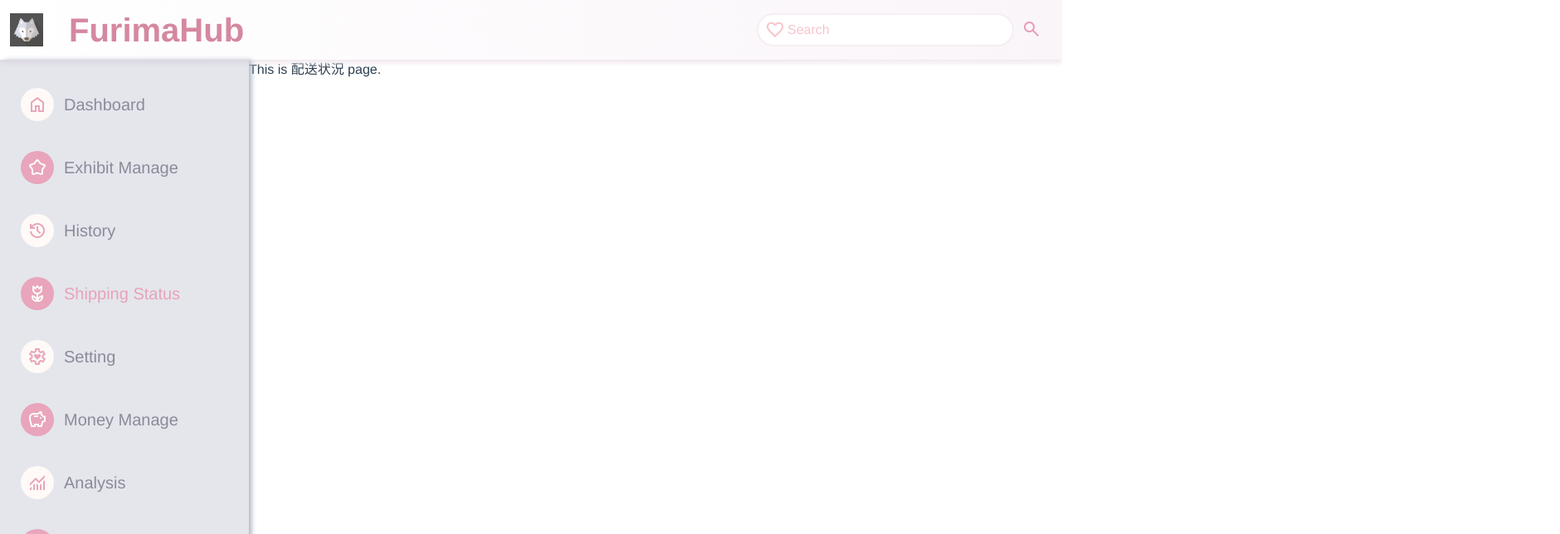
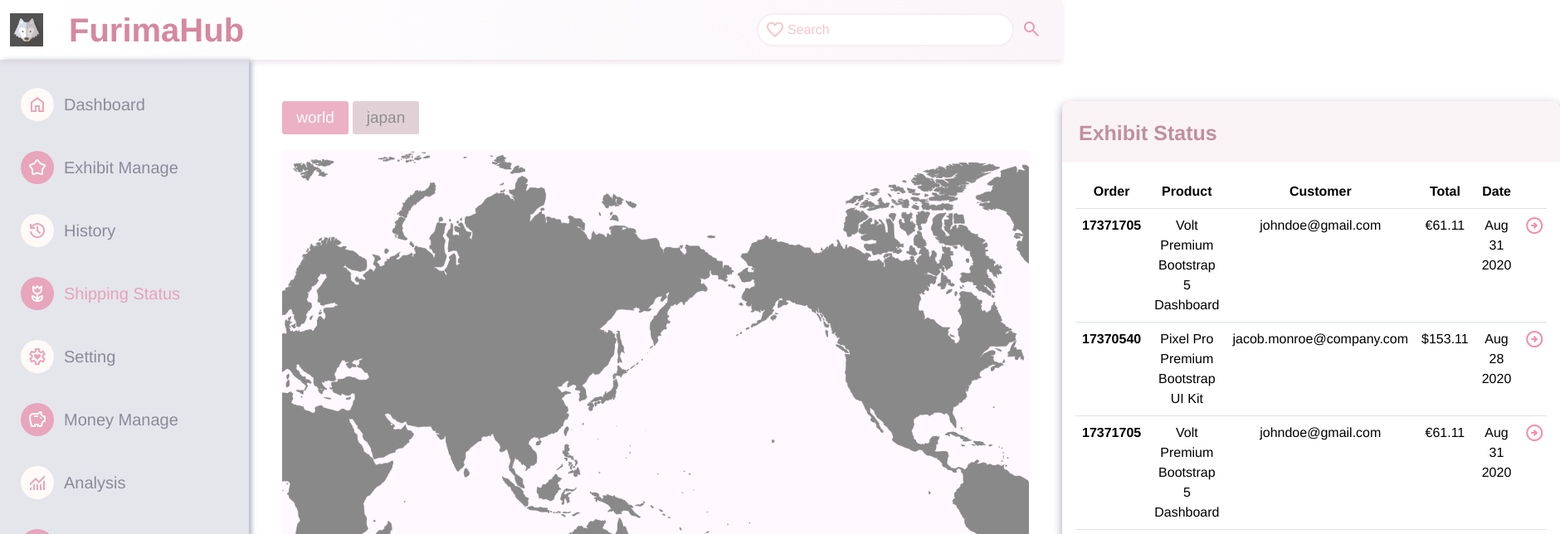
Before and after one commit to SAZO54/furimaHub-fronted, a Vue app: page /ship-status in a window 1280 px wide. Shown: the top 644 px of the page at 83% size, 1880 px wide, since content can reach past the window. Built offline with nearby package versions, Linux system fonts and the light colour scheme.

Commit message:
Create UI for ship status screen

```diff
--- /dev/null
+++ b/src/components/Base/TransactionTable.vue
@@ -0,0 +1,118 @@
+<template>
+  <div class="card component-card">
+    <div class="card-text">Exhibit Status</div>
+    <div class="card-body">
+      <div class="table-wrapper">
+        <table class="table">
+          <thead>
+              <tr>
+                <th scope="col">Order</th>
+                <th scope="col">Product</th>
+                <th scope="col">Customer</th>
+                <th scope="col">Total</th>
+                <th scope="col">Date</th>
+                <th scope="col"></th>
+              </tr>
+          </thead>
+          <tbody>
+            <tr>
+              <th scope="row">17371705</th>
+              <td>Volt Premium Bootstrap 5 Dashboard</td>
+              <td>johndoe@gmail.com</td>
+              <td>€61.11</td>
+              <td>Aug 31 2020</td>
+              <td><span class="material-symbols-outlined btn-detail">arrow_circle_right</span></td>
+            </tr>
+            <tr>
+              <th scope="row">17370540</th>
+              <td>Pixel Pro Premium Bootstrap UI Kit</td>
+              <td>jacob.monroe@company.com</td>
+              <td>$153.11</td>
+              <td>Aug 28 2020</td>
+              <td><span class="material-symbols-outlined btn-detail">arrow_circle_right</span></td>
+            </tr>
+            <tr>
+              <th scope="row">17371705</th>
+              <td>Volt Premium Bootstrap 5 Dashboard</td>
+              <td>johndoe@gmail.com</td>
+              <td>€61.11</td>
+              <td>Aug 31 2020</td>
+              <td><span class="material-symbols-outlined btn-detail">arrow_circle_right</span></td>
+            </tr>
+            <tr>
+              <th scope="row">17370540</th>
+              <td>Pixel Pro Premium Bootstrap UI Kit</td>
+              <td>jacob.monroe@company.com</td>
+              <td>$153.11</td>
+              <td>Aug 28 2020</td>
+              <td><span class="material-symbols-outlined btn-detail">arrow_circle_right</span></td>
+            </tr>
+            <tr>
+              <th scope="row">17371705</th>
+              <td>Volt Premium Bootstrap 5 Dashboard</td>
+              <td>johndoe@gmail.com</td>
+              <td>€61.11</td>
+              <td>Aug 31 2020</td>
+              <td><span class="material-symbols-outlined btn-detail">arrow_circle_right</span></td>
+            </tr>
+            <tr>
+              <th scope="row">17370540</th>
+              <td>Pixel Pro Premium Bootstrap UI Kit</td>
+              <td>jacob.monroe@company.com</td>
+              <td>$153.11</td>
+              <td>Aug 28 2020</td>
+              <td><span class="material-symbols-outlined btn-detail">arrow_circle_right</span></td>
+            </tr>
+            <!-- Additional rows... -->
+          </tbody>
+        </table>
+      </div>
+    </div>
+  </div>
+</template>
+
+<style scoped>
+.card {
+  width: 600px;
+  height: 740px;
+  margin-top: 50px;
+  box-shadow: 0 4px 12px #A0A3B4;
+  position: relative;
+}
+
+.card-text {
+  background-color: #FAF3F6;
+  border-radius: 10px 10px 0 0;
+  border-bottom: #B2B8C6;
+  color: #bf8f9f;
+  font-weight: bold;
+  font-size: 25px;
+  text-align: left;
+  padding: 20px 15px 15px 20px;
+}
+
+.component-card {
+  border-radius: 10px;
+  color: #D06179;
+  border: #B2B8C6;
+}
+
+.table-wrapper {
+  width: 100%;
+  max-height: 635px;
+  overflow-x: auto;
+  overflow-y: auto;
+}
+
+.bi-heart.active {
+  color: #E83E8C;
+}
+
+.btn-detail {
+  color: #f78aa9;
+}
+
+.btn-detail:hover, .btn-detail:active, .btn-detail:focus {
+  color: #f777a0;
+}
+</style>
--- a/src/components/ShipStatus.vue
+++ b/src/components/ShipStatus.vue
@@ -1,9 +1,106 @@
 <script setup>
+import { ref } from 'vue';
+import TransactionTable from './Base/TransactionTable.vue';
+
+// const transactions = ref([
+//   { id: '1', name: 'Item A', status: 'Packing', destination: 'USA', platform: 'Mercari' },
+//   // add more items
+// ]);
+// const fields = ['id', 'name', 'status', 'destination', 'platform'];
+
+/**
+ * map button
+ */
+const worldActive = ref(true);
+
+function mapTabSwitch() {
+  worldActive.value = !worldActive.value;
+}
+
+console.log("worldActive", worldActive.value);
+
 </script>
 
 <template>
-  <p>This is 配送状況 page.</p>
+  <div class="flex">
+    <div>
+      <div class="ship-container" v-if="worldActive">
+        <div class="flex">
+          <button class="btn btn-pink" @click="mapTabSwitch">world</button>
+          <button class="btn disabled-btn jp-btn" @click="mapTabSwitch">japan</button>
+        </div>
+        <div class="map-container" v-if="worldActive">
+          <img src="@/assets/world.png" alt="World Image" class="world-img"/>
+        </div>
+      </div>
+      <div class="ship-container" v-else>
+        <div class="flex">
+          <button class="btn disabled-btn" @click="mapTabSwitch">world</button>
+          <button class="btn btn-pink jp-btn" @click="mapTabSwitch">japan</button>
+        </div>
+        <div class="map-container">
+          <img src="@/assets/japan.png" alt="Japan Image" class="japan-img"/>
+        </div>
+      </div>
+    </div>
+    <TransactionTable />
+  </div>
 </template>
 
 <style scoped>
+.ship-container {
+  margin: 50px 40px;
+}
+
+.flex {
+  display: flex;
+}
+
+.btn {
+  width: 80px;
+  height: 40px;
+  border-radius: 3px;
+  font-size: 19px;
+}
+
+.btn-pink {
+  background-color: #ECB1C4;
+  border: #ECB1C4;
+  color: #FAFCFD;
+}
+
+.btn-pink:hover {
+  background-color: #EDA3B8;
+  border: #EDA3B8;
+  color: #FAFCFD;
+}
+
+.disabled-btn, .disabled-btn:hover {
+  background-color: #e1d1d6;
+  border: #e1d1d6;
+  color: #8f8f8f;
+}
+
+.jp-btn {
+  margin-left: 5px;
+}
+
+.map-container {
+  background-color: #fff1fc7a;
+  width: 900px;
+  height: 679px;
+  margin-top: 20px;
+}
+
+.world-img {
+  width: 100%;
+  height: 90%;
+  object-fit: cover;
+}
+
+.japan-img {
+  width: 70%;
+  height: 100%;
+  object-fit: cover;
+}
 </style>
```
Also changed, not shown: src/assets/japan.png (added), src/assets/world.png (added).
